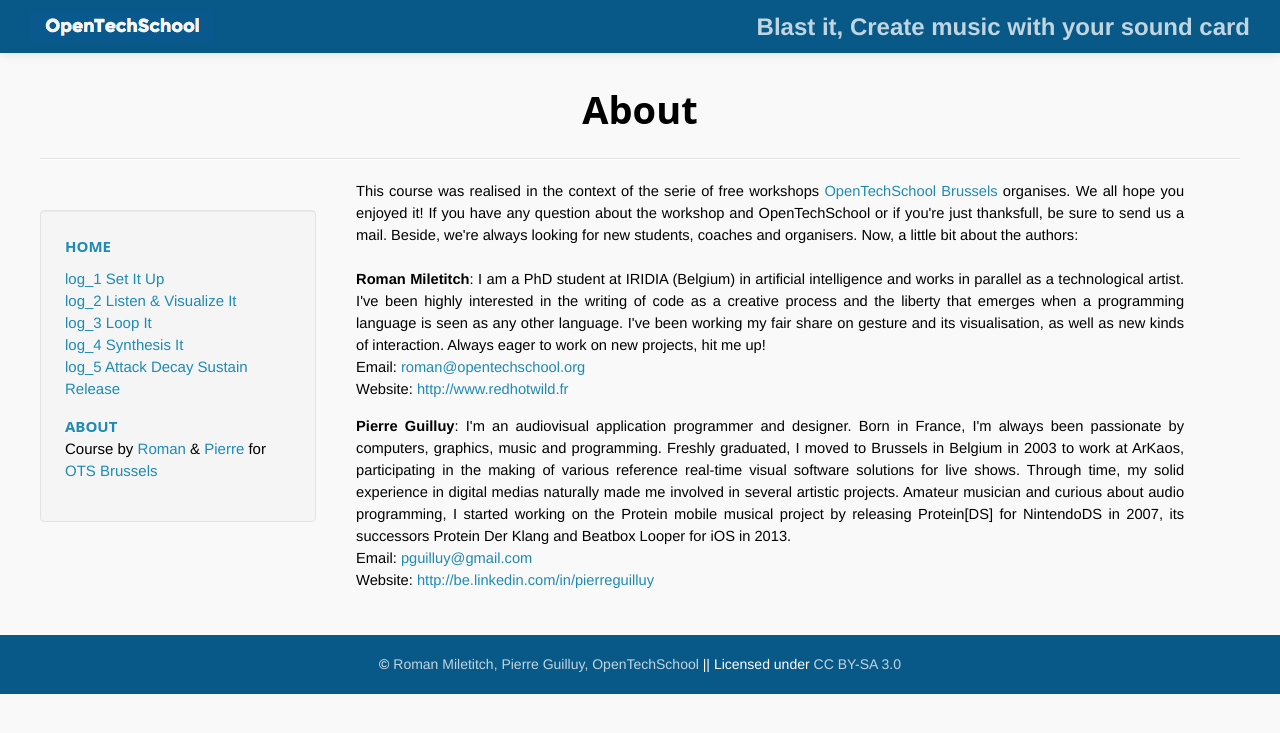
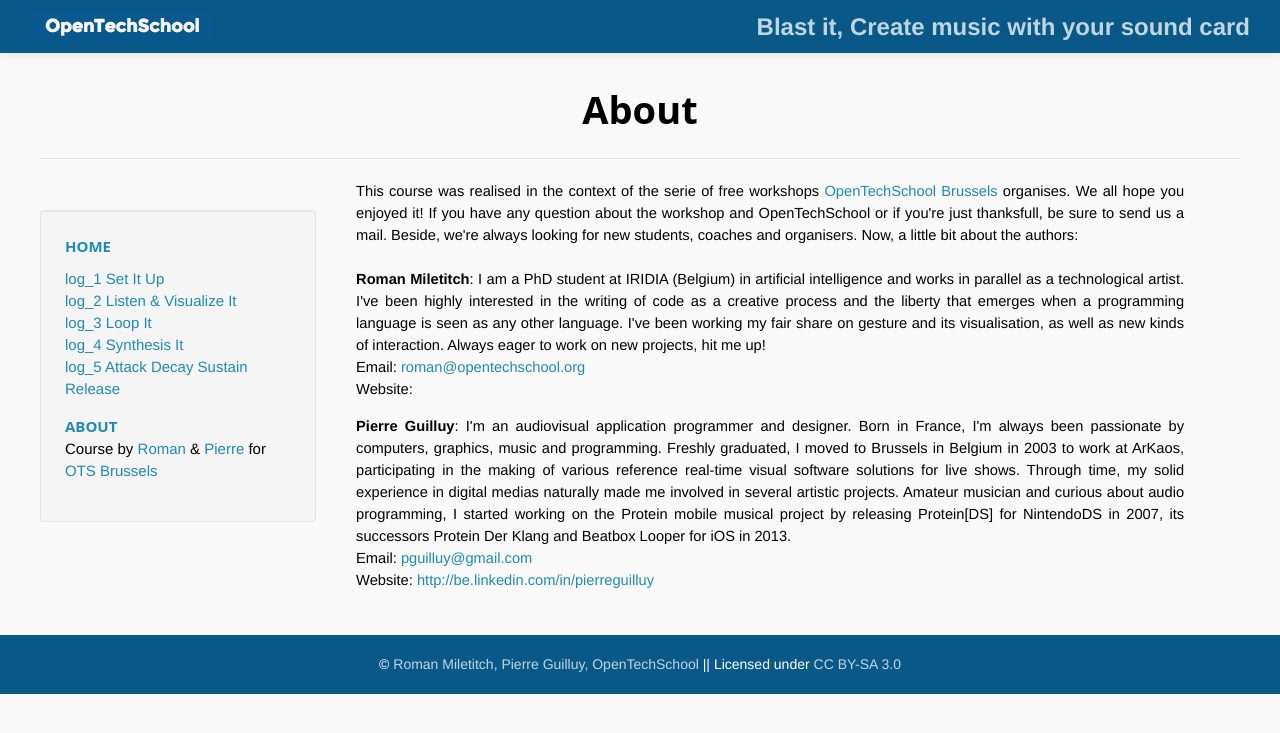
Before and after one commit to OpenTechSchool-Brussels/blast-it, a Jekyll site: the page built from about.html, in a window 1280 px wide. Shown: the top 733 px of the page. Built offline with Jekyll 4.4.1, drawn with Linux system fonts in a browser that asks for light colours; Markdown is read by kramdown in place of the engine named in the settings; some of the changed lines change nothing that is shown.

Commit message:
Update authors.yml

```diff
--- a/_data/authors.yml
+++ b/_data/authors.yml
@@ -1,7 +1,7 @@
 - firstname: Roman
   lastname: Miletitch
   email: roman@opentechschool.org
-  website: http://www.redhotwild.fr
+  website:
   bio: I am a PhD student at IRIDIA (Belgium) in artificial intelligence and works in parallel as a technological artist. I've been highly interested in the writing of code as a creative process and the liberty that emerges when a programming language is seen as any other language. I've been working my fair share on gesture and its visualisation, as well as new kinds of interaction. Always eager to work on new projects, hit me up!
 
 - firstname: Pierre
```
